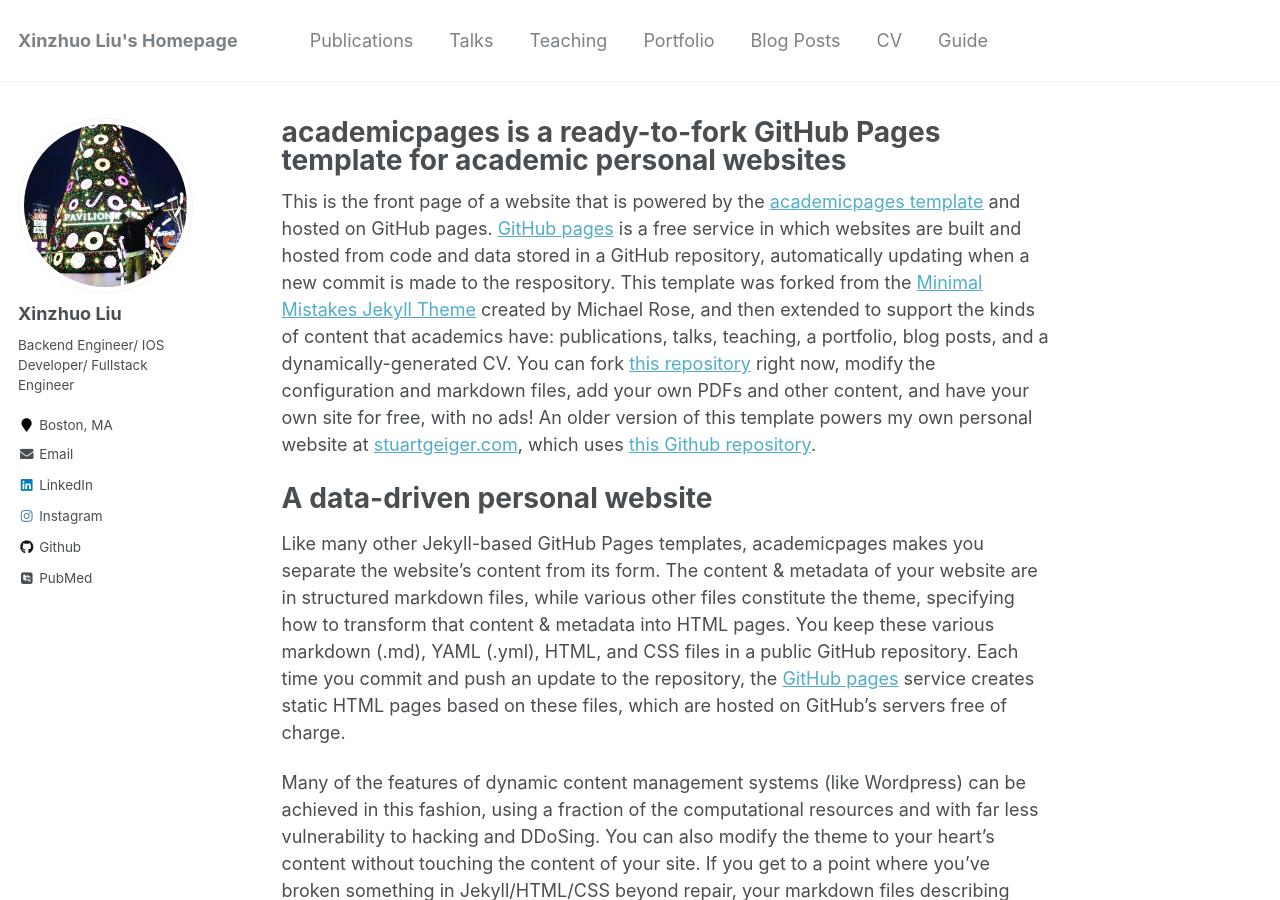
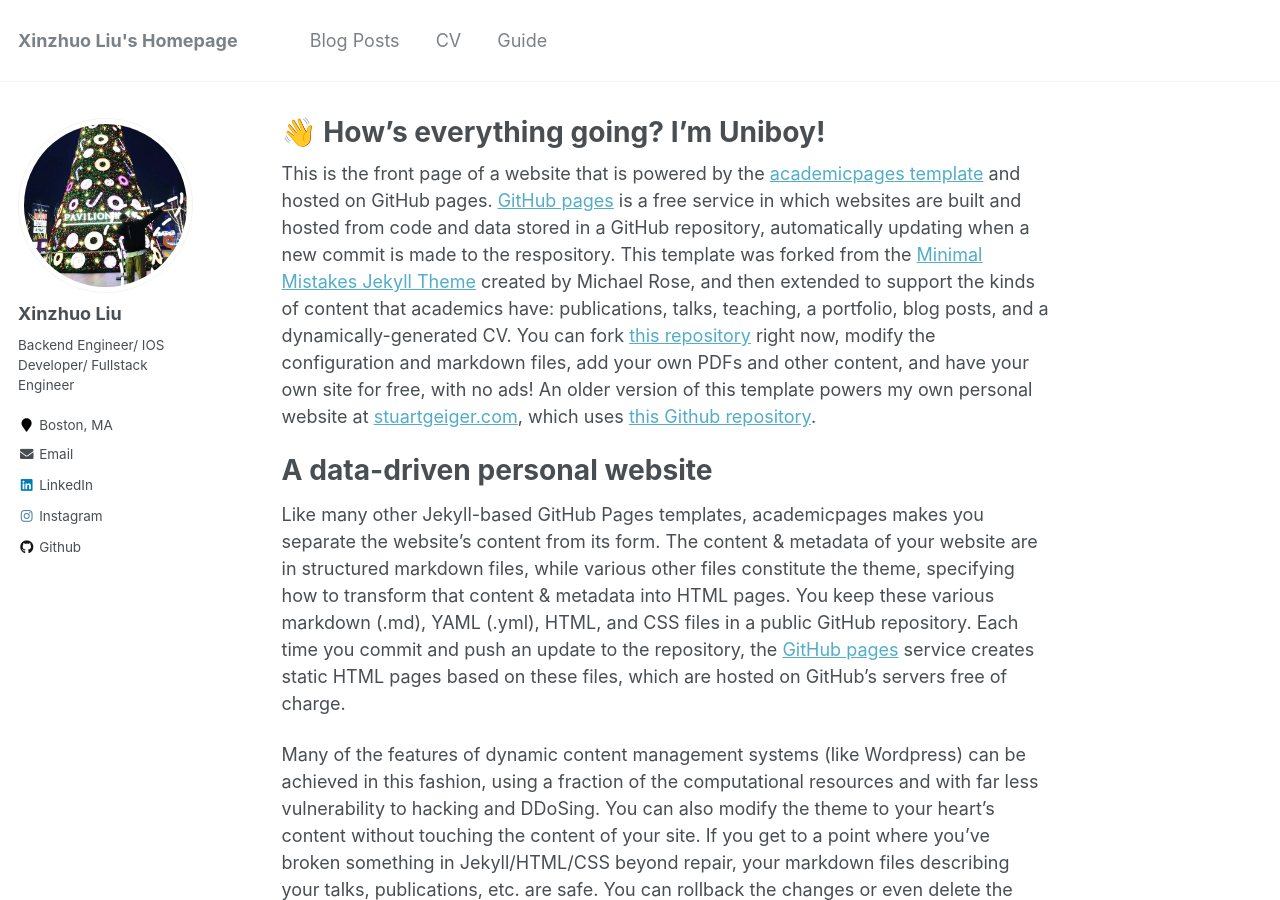
Before and after one commit to Uni-boy/uni-boy.github.io, a Jekyll site: the page built from _pages/about.md, in a window 1280 px wide and 900 px high. Built offline with Jekyll 4.4.1, drawn with Linux system fonts in a browser that asks for light colours; some web fonts are replaced.

```diff
--- a/_config.yml
+++ b/_config.yml
@@ -85,7 +85,7 @@ author:
   bio              : "Backend Engineer/ IOS Developer/ Fullstack Engineer"
   location         : "Boston, MA"
   employer         :
-  pubmed           : "https://www.ncbi.nlm.nih.gov/pubmed/?term=john+snow"
+  pubmed           :  # "https://www.ncbi.nlm.nih.gov/pubmed/?term=john+snow"
   googlescholar    :
   email            : "liuxz2358@gmail.com"
   researchgate     :  # example: "https://www.researchgate.net/profile/yourprofile"
--- a/_pages/about.md
+++ b/_pages/about.md
@@ -1,6 +1,6 @@
 ---
 permalink: /
-title: "academicpages is a ready-to-fork GitHub Pages template for academic personal websites"
+title: "👋 How's everything going? I'm Uniboy!"
 excerpt: "About me"
 author_profile: true
 redirect_from:
```
Also changed, not shown: _data/navigation.yml (+9 -9 lines), 1 other file.
